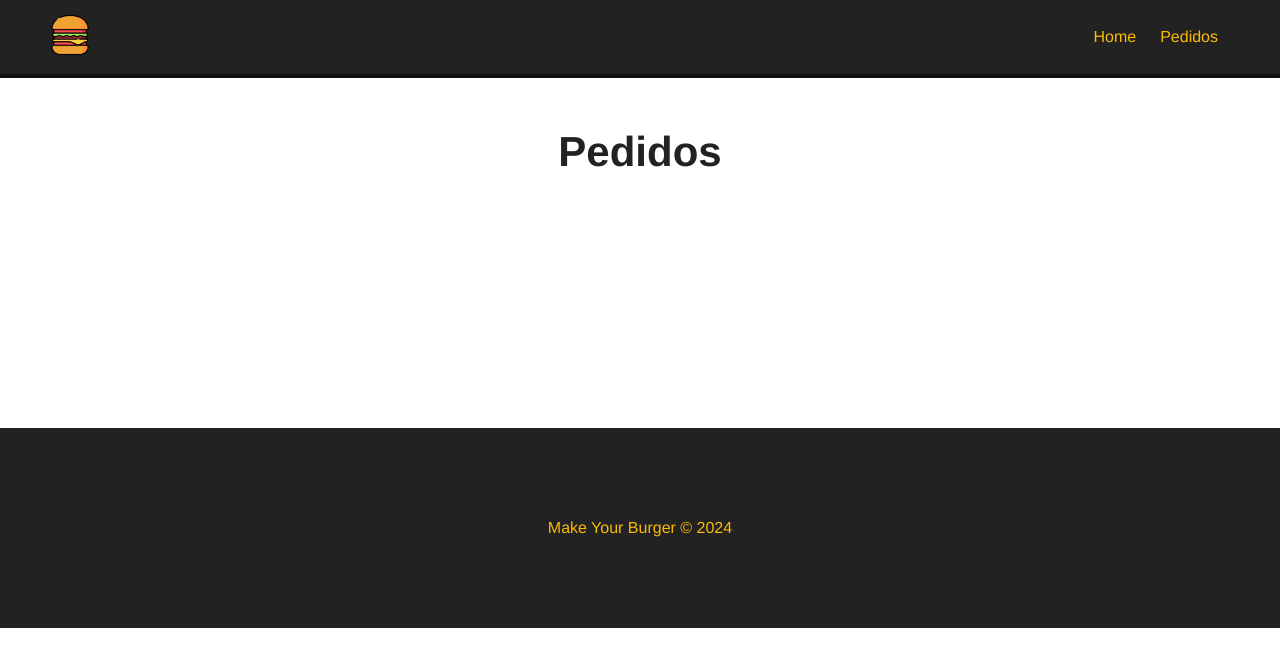
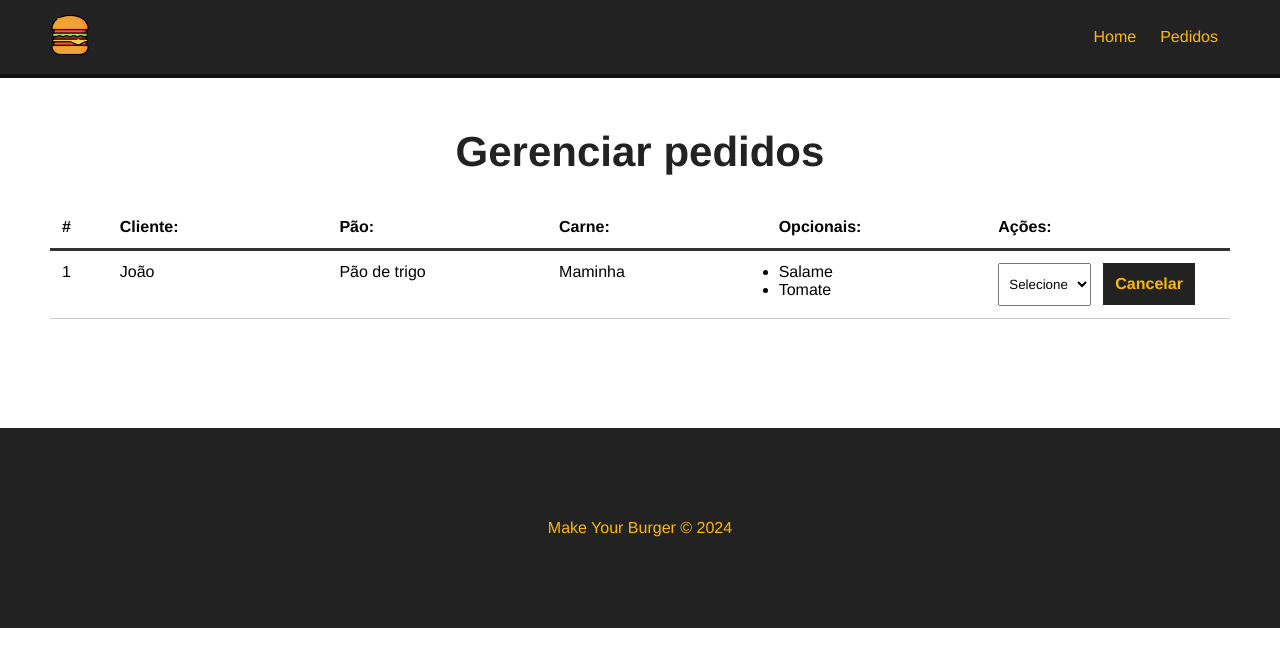
Before and after one commit to rflfl/make-your-burguer, a Vue app: page /pedidos in a window 1280 px wide. Shown: the top 666 px of the page. Built offline with nearby package versions, Linux system fonts and the light colour scheme.

Commit message:
criado dashboard de pedidos

```diff
--- /dev/null
+++ b/src/components/Dashboard.vue
@@ -0,0 +1,98 @@
+<template>
+  <div id="burger-table">
+	<div>
+		<div id="burger-table-heading">
+			<div class="order-id">#</div>
+			<div>Cliente:</div>
+			<div>Pão:</div>
+			<div>Carne:</div>
+			<div>Opcionais:</div>
+			<div>Ações:</div>
+		</div>
+		<div id="burger-table-rows">
+			<div class="burger-table-row">
+				<div class="order-number">1</div>
+				<div>João</div>
+				<div>Pão de trigo</div>
+				<div>Maminha</div>
+				<div>
+					<ul>
+						<li>Salame</li>
+						<li>Tomate</li>
+					</ul>
+				</div>
+				<div>
+					<select name="status" class="status">
+						<option value="">Selecione</option>
+					</select>
+					<button class="delete-btn">Cancelar</button>
+				</div>
+			</div>
+		</div>
+	</div>
+  </div>
+</template>
+
+<script>
+export default {
+	name:"Dashboard"
+}
+</script>
+
+<style scoped>
+#burger-table {
+    max-width: 1200px;
+    margin: 0 auto;
+  }
+
+  #burger-table-heading,
+  #burger-table-rows,
+  .burger-table-row {
+    display: flex;
+    flex-wrap: wrap;
+  }
+
+  #burger-table-heading {
+    font-weight: bold;
+    padding: 12px;
+    border-bottom: 3px solid #333;
+  }
+
+  .burger-table-row {
+    width: 100%;
+    padding: 12px;
+    border-bottom: 1px solid #CCC;
+  }
+
+  #burger-table-heading div,
+  .burger-table-row div {
+    width: 19%;
+  }
+
+  #burger-table-heading .order-id,
+  .burger-table-row .order-number {
+    width: 5%;
+  }
+
+  select {
+    padding: 12px 6px;
+    margin-right: 12px;
+  }
+
+  .delete-btn {
+    background-color: #222;
+    color:#fcba03;
+    font-weight: bold;
+    border: 2px solid #222;
+    padding: 10px;
+    font-size: 16px;
+    margin: 0 auto;
+    cursor: pointer;
+    transition: .5s;
+  }
+
+  .delete-btn:hover {
+    background-color: transparent;
+    color: #222;
+  }
+</style>
--- a/src/views/Pedidos.vue
+++ b/src/views/Pedidos.vue
@@ -1,5 +1,15 @@
 <template>
   <div class="main-container">
-    <h1>Pedidos</h1>
+    <h1>Gerenciar pedidos</h1>
+	<Dashboard />
   </div>
 </template>
+<script>
+import Dashboard from '@/components/Dashboard.vue';
+export default {
+	name: "Pedidos",
+	components: {
+		Dashboard
+	}
+}
+</script>
```
